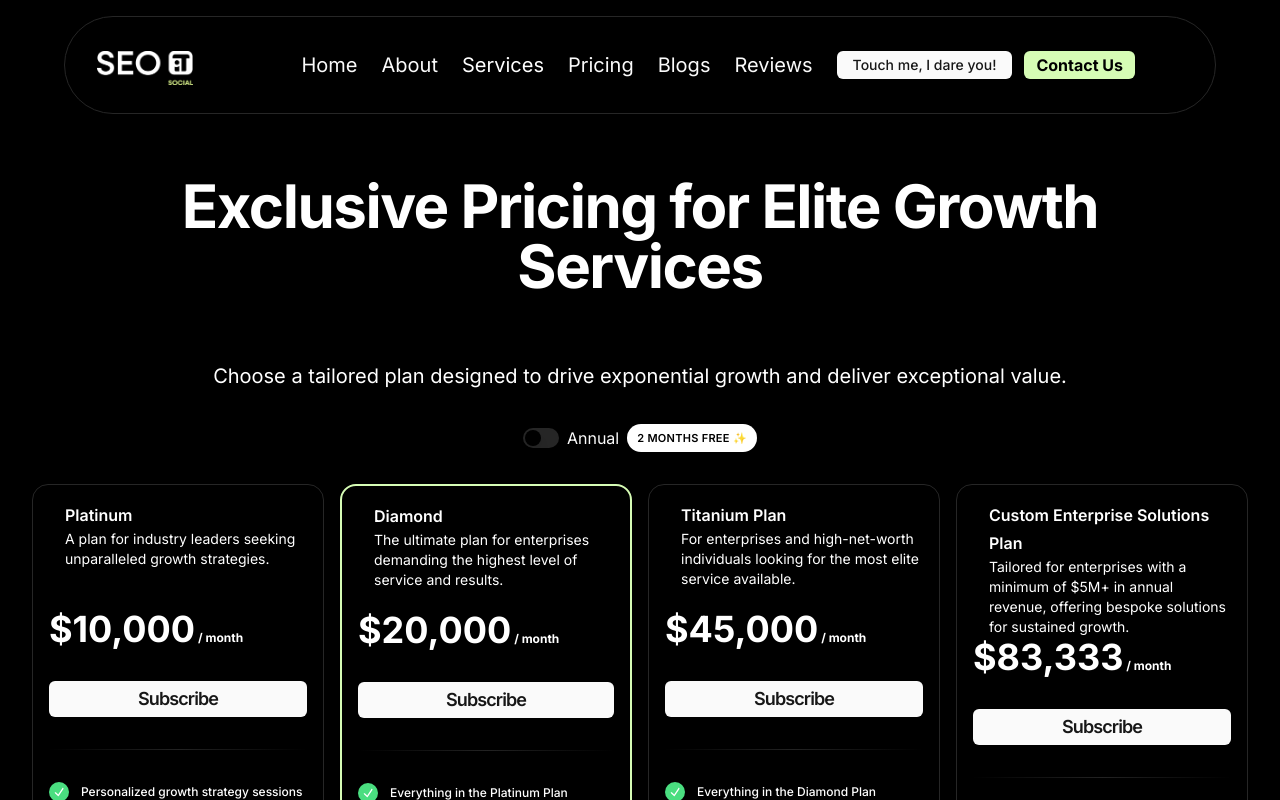
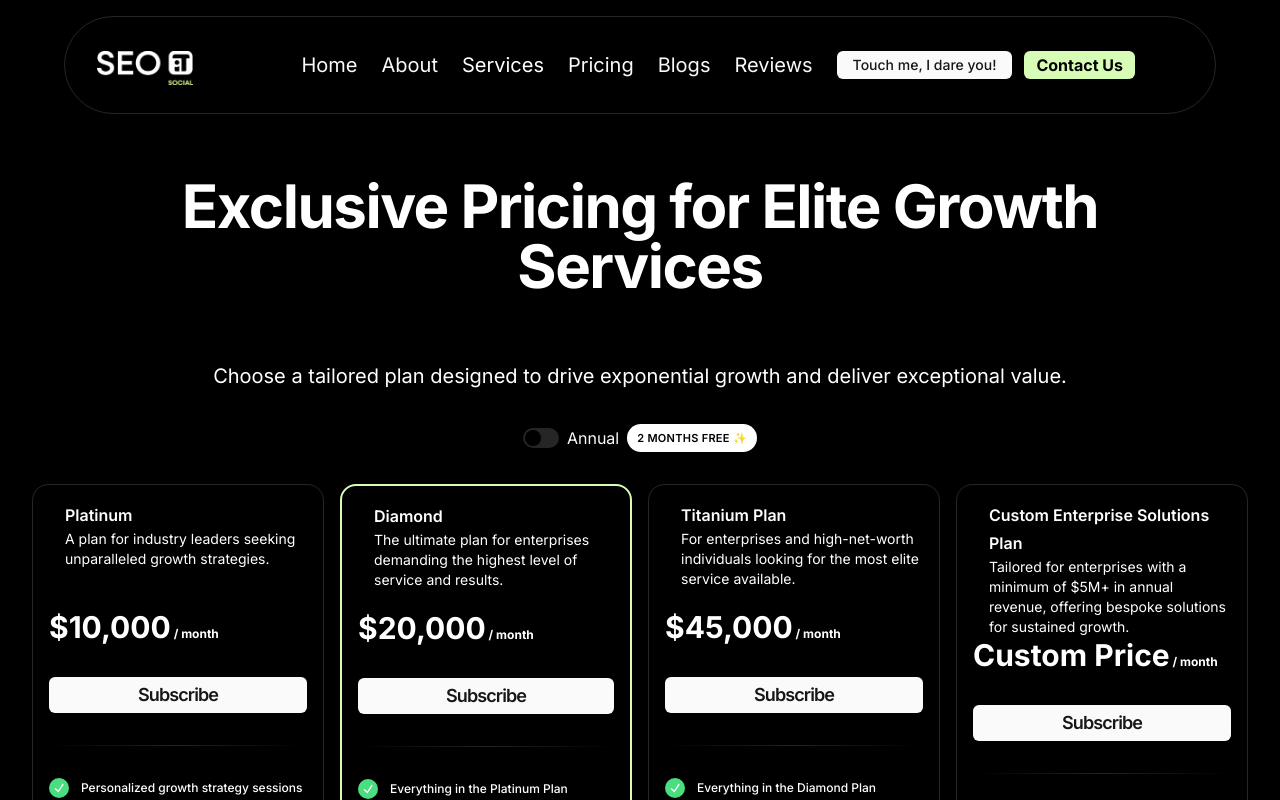
Before and after one commit to QalbeAli/SEOIT-New-Site, a Next.js app: page /pricing in a window 1280 px wide. Shown: the top 800 px of the page. Built offline with nearby package versions, Linux system fonts and the light colour scheme.

Commit message:
changes after copy website

```diff
--- a/app/(marketing)/page.tsx
+++ b/app/(marketing)/page.tsx
@@ -38,7 +38,7 @@ export default async function Page() {
       <Marketing />
       <CallToAction />
       <ProjectCardsCarousel />
-      <InTouch />
+      {/* <InTouch /> */}
       <Testimonials />
       <CallToActionSection />
       <Particles
--- a/components/AnimationComponents/AppleCardCarouselMain.tsx
+++ b/components/AnimationComponents/AppleCardCarouselMain.tsx
@@ -137,7 +137,7 @@ export const Carousel = ({ items, initialScroll = 0 }: CarouselProps) => {
             ))}
           </div>
         </div>
-        <div className="flex justify-end gap-2 mr-10">
+        {/* <div className="flex justify-end gap-2 mr-10">
           <button
             className="relative z-40 h-10 w-10 rounded-full bg-gray-100 flex items-center justify-center disabled:opacity-50"
             onClick={scrollLeft}
@@ -152,7 +152,7 @@ export const Carousel = ({ items, initialScroll = 0 }: CarouselProps) => {
           >
             <IconArrowNarrowRight className="h-6 w-6 text-gray-500" />
           </button>
-        </div>
+        </div> */}
       </div>
     </CarouselContext.Provider>
   );
--- a/components/HomePageComponents/PerformanceStats.tsx
+++ b/components/HomePageComponents/PerformanceStats.tsx
@@ -6,17 +6,18 @@ const PerformanceStats = () => {
   return (
     <>
       <div className="pointer-events-none whitespace-pre-wrap  p-2 w-full max-w-5xl mx-auto  bg-clip-text text-center text-8xl font-semibold leading-none text-transparent ">
-          <NeonGradientCard >
+        <NeonGradientCard>
           <div className="relative overflow-hidden">
             <div className="absolute inset-0 h-full w-full">
               <Meteors number={30} />
             </div>
             <div className="relative z-10 w-full  rounded-lg space-y-8 sm:space-y-12 shadow-2xl overflow-hidden p-6 sm:p-12 lg:p-20 text-center">
               <h4 className="text-white font-bold text-lg sm:text-xl uppercase tracking-wide">
-                High Impact Results
+                Proven Results for High-Growth Businesses
               </h4>
               <h2 className="text-2xl sm:text-3xl font-bold leading-relaxed text-white mt-4">
-                Strategies Focused on Your <br /> Performance
+                Growth Hacking Strategies That Drive Revenue and Scale Your
+                Business
               </h2>
               <div className="mt-8 sm:mt-12 space-y-6 sm:space-y-0 sm:space-x-12 flex flex-col sm:flex-row justify-center sm:justify-between">
                 <div className="flex flex-col items-center">
@@ -54,8 +55,6 @@ const PerformanceStats = () => {
               </div>
             </div>
           </div>
-
-
         </NeonGradientCard>
       </div>
     </>
--- a/components/landing/hero-section.tsx
+++ b/components/landing/hero-section.tsx
@@ -21,8 +21,8 @@ export default function HeroSection() {
       className="relative mx-auto mt-32 max-w-[80rem] px-6 text-center md:px-8"
     >
       <h1 className="bg-gradient-to-br dark:from-white from-black from-0% dark:to-white/40 to-black/40 bg-clip-text py-6 text-3xl font-medium leading-none tracking-tighter text-transparent text-balance sm:text-6xl md:text-7xl lg:text-8xl translate-y-[-1rem] animate-fade-in opacity-0 [--animation-delay:200ms]">
-        Proven Results for High-Growth
-        <br className="hidden md:block" /> Businesses
+        All Your Growth Hacking Deliverables
+        <br className="hidden md:block" />in 1 Platform
       </h1>
       <p className="mb-12 text-lg tracking-tight text-gray-400 md:text-xl text-balance translate-y-[-1rem] animate-fade-in opacity-0 [--animation-delay:400ms]">
         Growth Hacking Strategies That Drive Revenue and Scale Your Business
--- a/components/landing/pricing-section.tsx
+++ b/components/landing/pricing-section.tsx
@@ -12,9 +12,7 @@ import { useRouter } from "next/navigation"; // Import useRouter for navigation
 type Interval = "month" | "year";
 
 export const toHumanPrice = (price: number, decimals: number = 2) => {
-  return price
-    .toFixed(decimals)
-    .replace(/\B(?=(\d{3})+(?!\d))/g, ",");
+  return price.toFixed(decimals).replace(/\B(?=(\d{3})+(?!\d))/g, ",");
 };
 
 const demoPrices = [
@@ -76,7 +74,7 @@ const demoPrices = [
       "Advanced data security and compliance measures",
       "Customized automation solutions to streamline your operations",
       "Direct line to our top-tier experts for instant advice and support",
-      "First access to all innovations, products, and services"
+      "First access to all innovations, products, and services",
     ],
     monthlyPrice: 45000,
     yearlyPrice: 540000,
@@ -85,7 +83,8 @@ const demoPrices = [
   {
     id: "price_6",
     name: "Custom Enterprise Solutions Plan",
-    description: "Tailored for enterprises with a minimum of $5M+ in annual revenue, offering bespoke solutions for sustained growth.",
+    description:
+      "Tailored for enterprises with a minimum of $5M+ in annual revenue, offering bespoke solutions for sustained growth.",
     features: [
       "Completely custom-tailored growth strategies designed around your unique business needs",
       "Dedicated senior-level consultants and a specialized team assigned exclusively to your account",
@@ -96,7 +95,7 @@ const demoPrices = [
       "Executive-level workshops, training, and strategy sessions tailored to your leadership team",
       "Customized reporting, analytics, and data visualization tools built specifically for your business",
       "Exclusive partnership opportunities and introductions within our VIP client network",
-      "Continuous innovation with direct input into product development tailored for your needs"
+      "Continuous innovation with direct input into product development tailored for your needs",
     ],
     monthlyPrice: 83333,
     yearlyPrice: 1000000,
@@ -206,11 +205,17 @@ export default function PricingSection() {
                 }}
                 className="flex flex-row gap-1"
               >
-                <span className="text-4xl font-bold text-black dark:text-white">
-                  $
-                  {interval === "year"
-                    ? toHumanPrice(price.yearlyPrice, 0)
-                    : toHumanPrice(price.monthlyPrice, 0)}
+                <span className="text-3xl font-bold text-black dark:text-white">
+                  {price.id === "price_6" ? (
+                    "Custom Price"
+                  ) : (
+                    <>
+                      $
+                      {interval === "year"
+                        ? toHumanPrice(price.yearlyPrice, 0)
+                        : toHumanPrice(price.monthlyPrice, 0)}
+                    </>
+                  )}
                   <span className="text-xs"> / {interval}</span>
                 </span>
               </motion.div>
```
Lines whose indentation alone changed are shown as unchanged.
